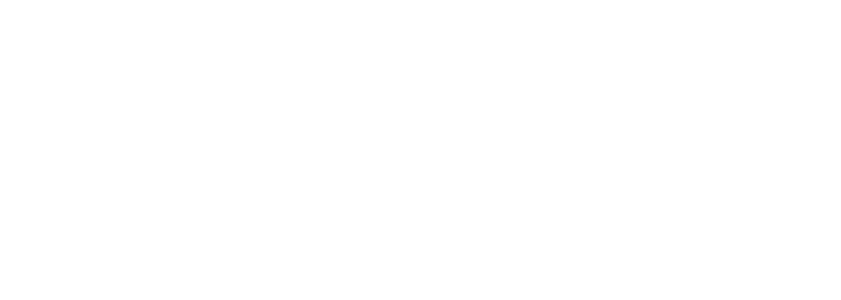
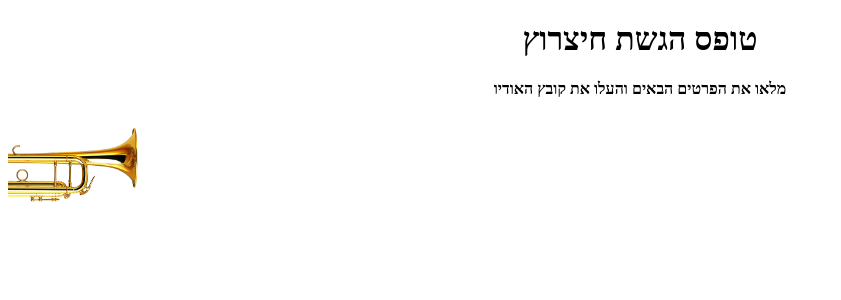
Before and after one commit to CohenINT/hirzuzim-angular, an Angular app: page / in a window 1280 px wide. Shown: the top 300 px of the page, without its empty margins (0-841 px from the left). Built offline with nearby package versions, Linux system fonts and the light colour scheme.

Commit message:
finished headlines, added addAudio component

```diff
--- /dev/null
+++ b/src/app/add-audio/add-audio.component.html
@@ -0,0 +1 @@
+<p>add-audio works!</p>
--- /dev/null
+++ b/src/app/add-audio/add-audio.component.ts
@@ -0,0 +1,15 @@
+import { Component, OnInit } from '@angular/core';
+
+@Component({
+  selector: 'app-add-audio',
+  templateUrl: './add-audio.component.html',
+  styleUrls: ['./add-audio.component.scss']
+})
+export class AddAudioComponent implements OnInit {
+
+  constructor() { }
+
+  ngOnInit() {
+  }
+
+}
--- a/src/app/app.component.html
+++ b/src/app/app.component.html
@@ -1,4 +1,8 @@
 <!--The content below is only a placeholder and can be replaced.-->
+
+
+<headlines></headlines>
+
 
 
 
--- a/src/app/app.module.ts
+++ b/src/app/app.module.ts
@@ -4,11 +4,13 @@
 import { AppRoutingModule } from './app-routing.module';
 import { AppComponent } from './app.component';
 import { HeadlinesComponent } from './headlines/headlines.component';
+import { AddAudioComponent } from './add-audio/add-audio.component';
 
 @NgModule({
   declarations: [
     AppComponent,
-    HeadlinesComponent
+    HeadlinesComponent,
+    AddAudioComponent
   ],
   imports: [
     BrowserModule,
--- a/src/app/headlines/headlines.component.html
+++ b/src/app/headlines/headlines.component.html
@@ -1 +1,4 @@
-<p>headlines works!</p>
+<h1 class="headlines" id = "first_header">{{Firstheader}}</h1>
+<h4 class="headlines" id = "second_header">{{Secondheader}}</h4>
+
+<img id="logo" src="../../assets/musicTool.png">
--- a/src/app/headlines/headlines.component.scss
+++ b/src/app/headlines/headlines.component.scss
@@ -0,0 +1,8 @@
+.headlines{
+  text-align:center;
+}
+
+#logo{
+  position: absolute;
+  width: 139px;
+}
--- a/src/app/headlines/headlines.component.ts
+++ b/src/app/headlines/headlines.component.ts
@@ -1,15 +1,18 @@
 import { Component, OnInit } from '@angular/core';
 
 @Component({
-  selector: 'app-headlines',
+  selector: 'headlines',
   templateUrl: './headlines.component.html',
   styleUrls: ['./headlines.component.scss']
 })
 export class HeadlinesComponent implements OnInit {
-
+  Firstheader = 'טופס הגשת חיצרוץ';
+  Secondheader = 'מלאו את הפרטים הבאים והעלו את קובץ האודיו';
   constructor() { }
 
   ngOnInit() {
+
+
   }
 
 }
```
Also changed, not shown: src/app/add-audio/add-audio.component.scss (added), src/assets/musicTool.png (added), 1 other file (tests, documents, lock files or other folders).
